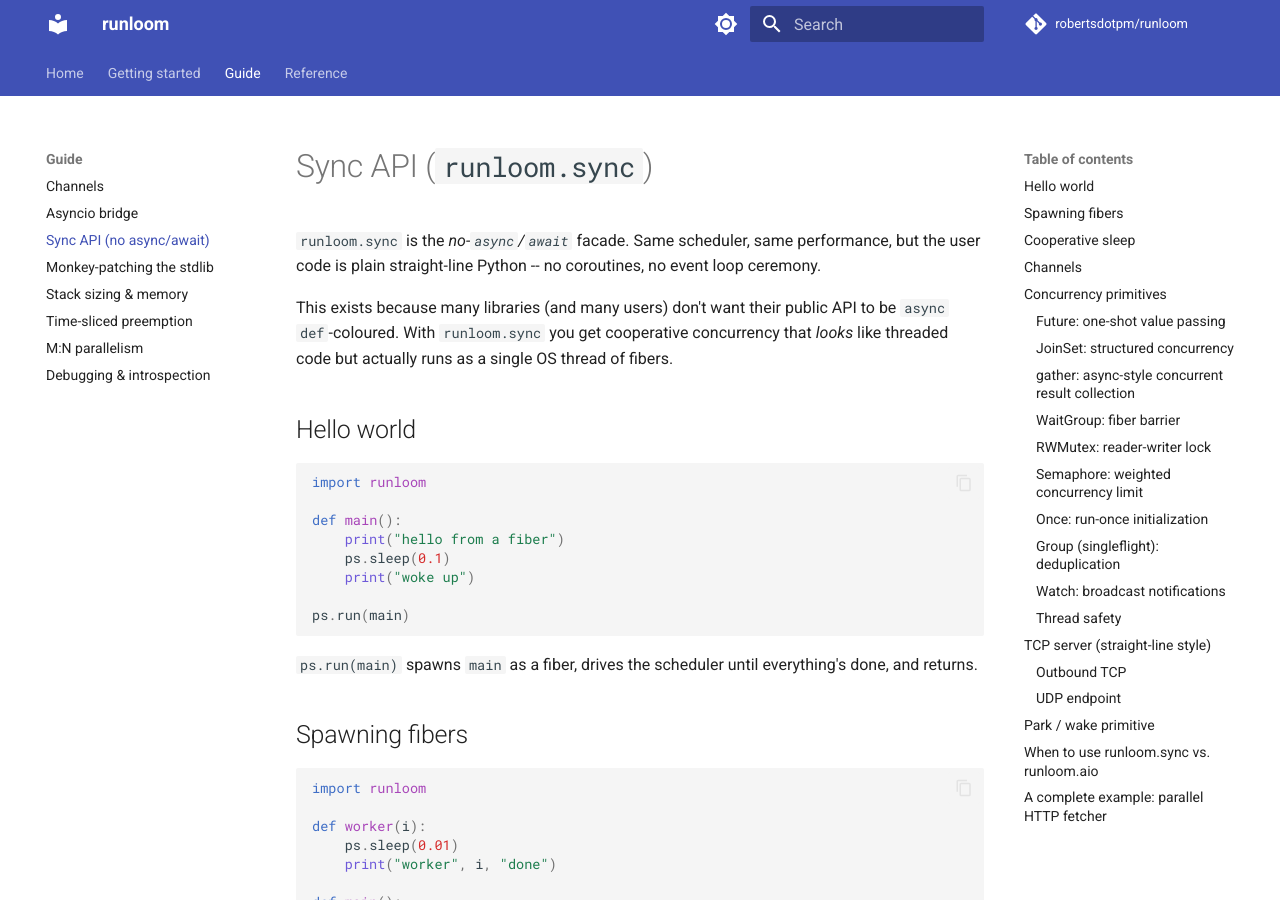
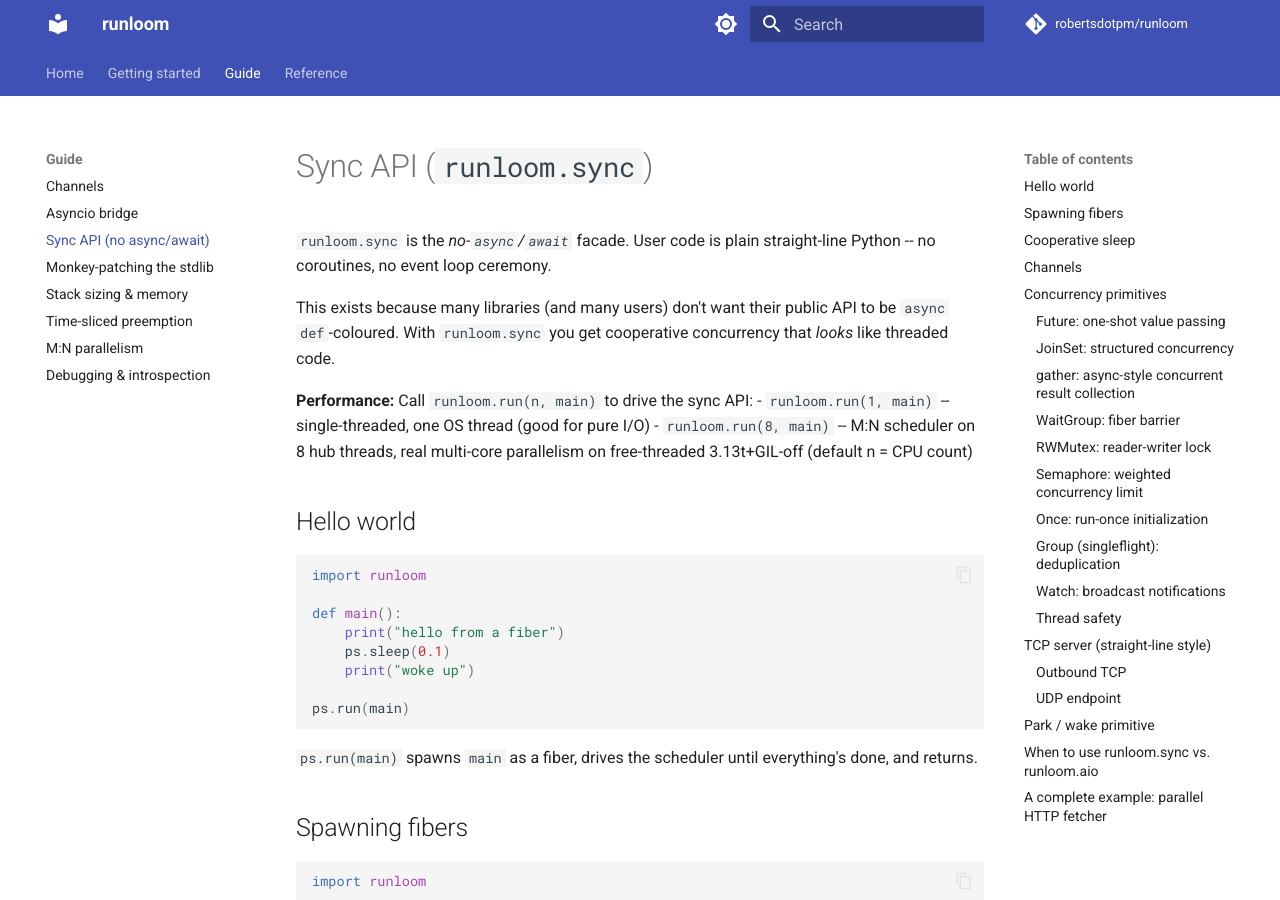
Before and after one commit to robertsdotpm/runloom, an MkDocs documentation site: the page built from docs/sync-api.md, in a window 1280 px wide and 900 px high. Built offline with MkDocs 1.6.1 and Material for MkDocs 9.7.7, drawn with Linux system fonts in a browser that asks for light colours; comment, search, counter and statistics services are not loaded.

Commit message:
docs: clarify scheduler differences between aio bridge and sync API
The aio bridge (runloom.aio.run) is single-threaded and designed for porting
async code with zero rewrites. The sync API with runloom.run(n, main) supports
M:N multi-core parallelism when n > 1 on free-threaded 3.13t.

- README: reorganize 'Ways to use it' section to highlight the scheduler
  differences and performance characteristics of each API
- asyncio.md: add prominent note that the bridge is single-threaded
- sync-api.md: clarify that performance depends on runloom.run(n, main) call

```diff
--- a/docs/sync-api.md
+++ b/docs/sync-api.md
@@ -1,13 +1,16 @@
 # Sync API (`runloom.sync`)
 
-`runloom.sync` is the *no-`async`/`await`* facade.  Same scheduler, same
-performance, but the user code is plain straight-line Python -- no
-coroutines, no event loop ceremony.
+`runloom.sync` is the *no-`async`/`await`* facade.  User code is plain
+straight-line Python -- no coroutines, no event loop ceremony.
 
 This exists because many libraries (and many users) don't want their
 public API to be `async def`-coloured.  With `runloom.sync` you get
-cooperative concurrency that *looks* like threaded code but actually
-runs as a single OS thread of fibers.
+cooperative concurrency that *looks* like threaded code.
+
+**Performance:** Call `runloom.run(n, main)` to drive the sync API:
+  - `runloom.run(1, main)` -- single-threaded, one OS thread (good for pure I/O)
+  - `runloom.run(8, main)` -- M:N scheduler on 8 hub threads, real multi-core
+    parallelism on free-threaded 3.13t+GIL-off (default n = CPU count)
 
 ## Hello world
 
```
Also changed, not shown: README.md (+28 -12 lines), docs/asyncio.md (+6 -0 lines).
